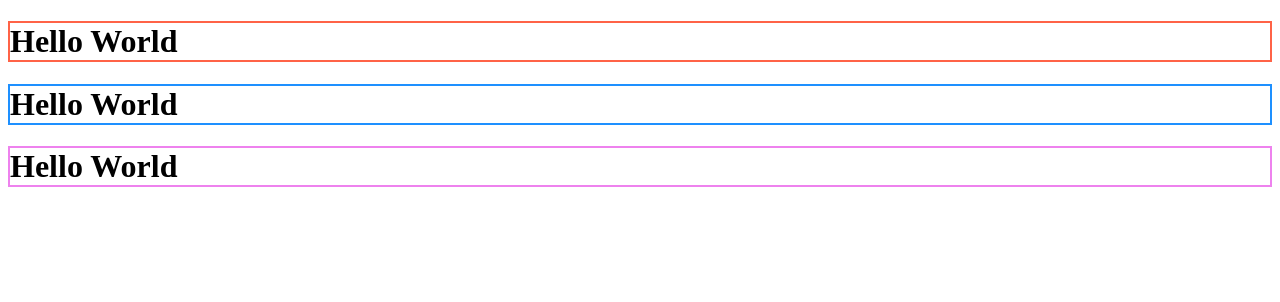
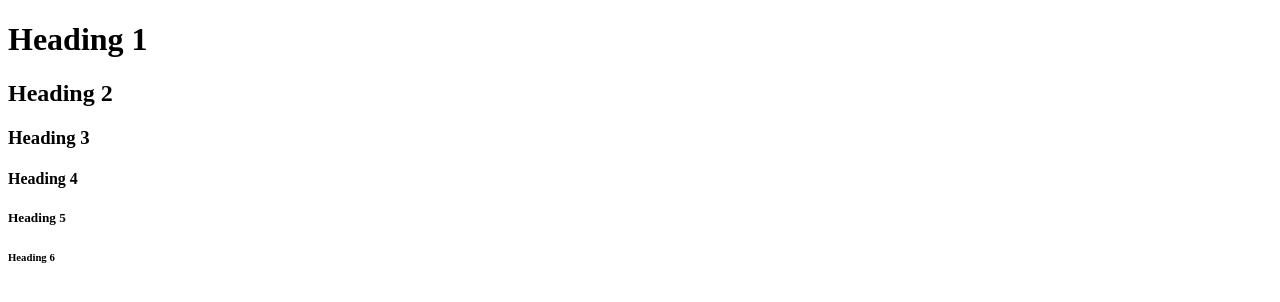
Before and after one commit to SasanHaise/newbrach, a plain HTML site: page index.html in a window 1280 px wide. Drawn offline with Linux system fonts and the light colour scheme.

Commit message:
heading
Heading

```diff
--- a/index.html
+++ b/index.html
@@ -2,11 +2,12 @@
 <html>
 <body>
 
-<h1 style="border: 2px solid Tomato;">Hello World</h1>
-
-<h1 style="border: 2px solid DodgerBlue;">Hello World</h1>
-
-<h1 style="border: 2px solid Violet;">Hello World</h1>
+<h1>Heading 1</h1>
+<h2>Heading 2</h2>
+<h3>Heading 3</h3>
+<h4>Heading 4</h4>
+<h5>Heading 5</h5>
+<h6>Heading 6</h6>
 
 </body>
 </html>
```
